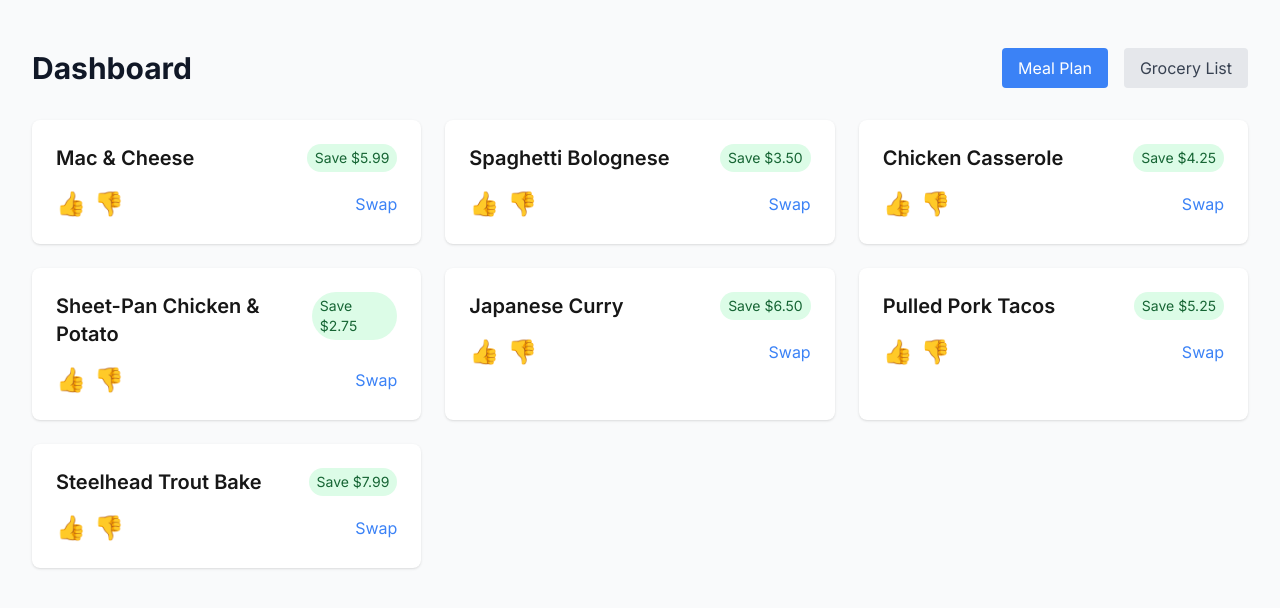
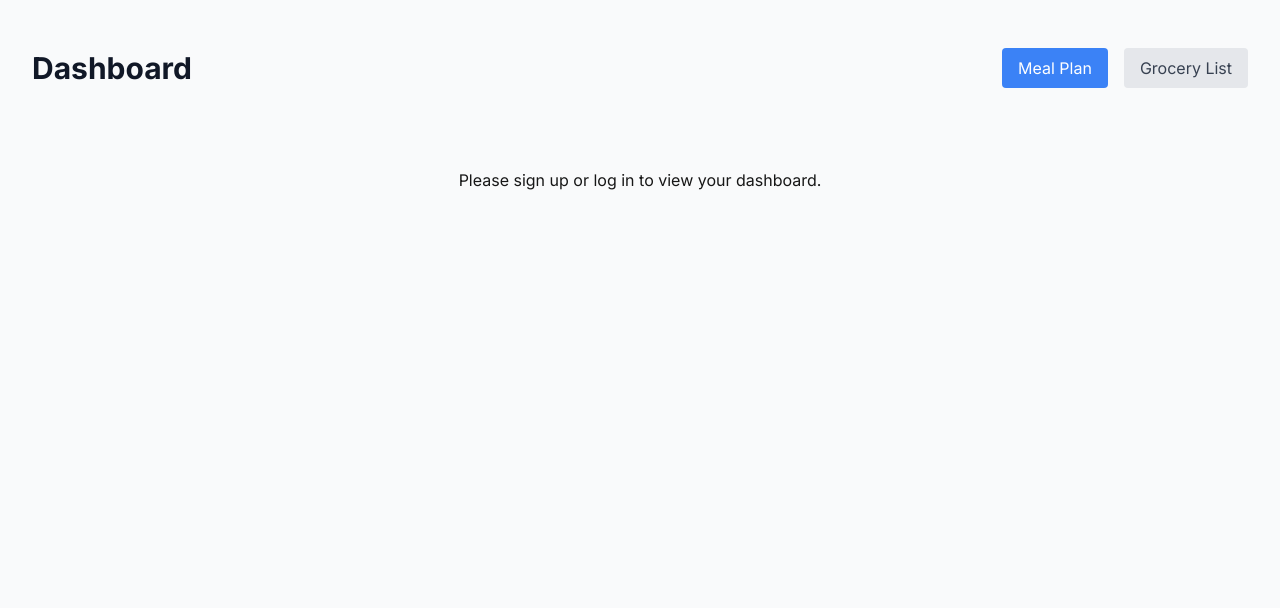
Before and after one commit to GWaterson-CA/localgrocer, a Next.js app: page /dashboard in a window 1280 px wide. Shown: the top 608 px of the page. Built offline with nearby package versions, Linux system fonts and the light colour scheme.

Commit message:
Implement user registration, household creation, and dashboard fetch logic. Store userId in localStorage. Dashboard fetches household and ratings for meal plan generation.

```diff
--- /dev/null
+++ b/src/app/api/household.ts
@@ -0,0 +1,77 @@
+import { NextResponse } from 'next/server';
+import { prisma } from '@/server/db';
+import { Prisma } from '@prisma/client';
+
+export async function POST(req: Request) {
+  const { userId, household, members } = await req.json();
+  if (!userId || !household || !members) {
+    return NextResponse.json({ success: false, message: 'Missing required fields.' }, { status: 400 });
+  }
+  try {
+    const created = await prisma.household.create({
+      data: {
+        name: household.name,
+        potsPref: household.potsPref,
+        prepTimePref: household.prepTimePref,
+        familyFavoriteMeals: household.familyFavoriteMeals as any,
+        storePrefs: {
+          create: household.storePrefs.map((store: string) => ({ store }))
+        },
+        members: {
+          create: members.map((m: any) => ({
+            name: m.name,
+            age: m.age ? parseInt(m.age) : null,
+            gender: m.gender || null,
+            dietTags: m.dietTags,
+            likedIngredients: m.likedIngredients,
+            dislikedIngredients: m.dislikedIngredients,
+            favoriteMeals: m.favoriteMeals
+          }))
+        },
+        users: {
+          create: {
+            userId,
+            role: 'OWNER'
+          }
+        }
+      }
+    });
+    return NextResponse.json({ success: true, householdId: created.id });
+  } catch (e) {
+    return NextResponse.json({ success: false, message: 'Failed to create household.' }, { status: 500 });
+  }
+}
+
+export async function GET(req: Request) {
+  const { searchParams } = new URL(req.url!);
+  const userId = searchParams.get('userId');
+  if (!userId) {
+    return NextResponse.json({ success: false, message: 'Missing userId.' }, { status: 400 });
+  }
+  try {
+    const householdUser = await prisma.householdUser.findFirst({
+      where: { userId },
+      include: {
+        household: {
+          include: {
+            members: true,
+            storePrefs: true,
+            plans: true
+          }
+        }
+      }
+    });
+    if (!householdUser) {
+      return NextResponse.json({ success: false, message: 'No household found for user.' }, { status: 404 });
+    }
+    // Optionally fetch ratings for this user
+    const ratings = await prisma.rating.findMany({ where: { userId } });
+    return NextResponse.json({
+      success: true,
+      household: householdUser.household,
+      ratings
+    });
+  } catch (e) {
+    return NextResponse.json({ success: false, message: 'Failed to fetch household.' }, { status: 500 });
+  }
+}
--- a/src/app/dashboard/page.tsx
+++ b/src/app/dashboard/page.tsx
@@ -1,6 +1,6 @@
 'use client';
 
-import { useState } from 'react';
+import { useState, useEffect } from 'react';
 import { useToast } from '@/components/ui/use-toast';
 
 type Meal = {
@@ -18,21 +18,34 @@ type GroceryItem = {
   wasPrice?: number;
 };
 
+// New type for AI meal plan
+interface AIMeal {
+  day: string;
+  mealName: string;
+  imageUrl: string;
+  estimatedCost: number;
+  estimatedSavings?: number;
+  primaryDishDetails: string;
+  optionalExtras: string;
+  reasoning: string;
+  nutritionDetails: string;
+  mainIngredients: { name: string; store: string; price: number }[];
+  prepTime: number;
+  pots: number;
+}
+
 export default function Dashboard() {
   const { toast } = useToast();
   const [activeTab, setActiveTab] = useState<'meal-plan' | 'grocery-list'>('meal-plan');
+  const [meals, setMeals] = useState<AIMeal[]>([]);
+  const [expanded, setExpanded] = useState<number | null>(null);
+  const [loading, setLoading] = useState(false);
+  const [userId, setUserId] = useState<string | null>(null);
+  const [household, setHousehold] = useState<any>(null);
+  const [ratings, setRatings] = useState<any[]>([]);
+  const [error, setError] = useState<string | null>(null);
 
   // Mock data - replace with real data from API
-  const meals: Meal[] = [
-    { id: '1', name: 'Mac & Cheese', savings: 5.99, rating: 0 },
-    { id: '2', name: 'Spaghetti Bolognese', savings: 3.50, rating: 0 },
-    { id: '3', name: 'Chicken Casserole', savings: 4.25, rating: 0 },
-    { id: '4', name: 'Sheet-Pan Chicken & Potato', savings: 2.75, rating: 0 },
-    { id: '5', name: 'Japanese Curry', savings: 6.50, rating: 0 },
-    { id: '6', name: 'Pulled Pork Tacos', savings: 5.25, rating: 0 },
-    { id: '7', name: 'Steelhead Trout Bake', savings: 7.99, rating: 0 },
-  ];
-
   const groceryItems: GroceryItem[] = [
     { id: '1', name: 'Chicken Breast', store: 'Save-On-Foods', price: 8.99, wasPrice: 12.99 },
     { id: '2', name: 'Ground Beef', store: 'Independent', price: 6.99, wasPrice: 9.99 },
@@ -42,19 +55,70 @@ export default function Dashboard() {
     { id: '6', name: 'Vegetables', store: 'Nesters', price: 3.99, wasPrice: 4.99 },
   ];
 
-  const handleRating = (mealId: string, rating: number) => {
-    toast({
-      title: 'Rating Updated',
-      description: 'Your rating has been saved.',
-    });
-  };
+  useEffect(() => {
+    // Try to get userId from localStorage (set after signup)
+    const stored = localStorage.getItem('userId');
+    if (stored) setUserId(stored);
+  }, []);
 
-  const handleSwap = (mealId: string) => {
-    toast({
-      title: 'Meal Swapped',
-      description: 'A new meal has been suggested.',
-    });
-  };
+  useEffect(() => {
+    if (userId) {
+      setLoading(true);
+      fetch(`/api/household?userId=${userId}`)
+        .then(res => res.json())
+        .then(data => {
+          if (data.success) {
+            setHousehold(data.household);
+            setRatings(data.ratings);
+            setError(null);
+          } else {
+            setError(data.message || 'No household found.');
+          }
+          setLoading(false);
+        })
+        .catch(() => {
+          setError('Failed to fetch household.');
+          setLoading(false);
+        });
+    }
+  }, [userId]);
+
+  useEffect(() => {
+    if (activeTab === 'meal-plan' && household && ratings) {
+      setLoading(true);
+      fetch('/api/trpc/plan.generate', {
+        method: 'POST',
+        headers: { 'Content-Type': 'application/json' },
+        body: JSON.stringify({
+          householdProfile: {
+            id: household.id,
+            name: household.name,
+            potsPref: household.potsPref,
+            prepTimePref: household.prepTimePref,
+            members: household.members.map((m: any) => ({
+              id: m.id,
+              age: m.age,
+              name: m.name,
+              dietTags: m.dietTags || []
+            })),
+            storePrefs: household.storePrefs.map((s: any) => ({ id: s.id, store: s.store }))
+          },
+          ratingsHistory: ratings
+        })
+      })
+        .then(res => res.json())
+        .then(data => {
+          setMeals(data.result?.data || []);
+          setLoading(false);
+        })
+        .catch(() => setLoading(false));
+    }
+  }, [activeTab, household, ratings]);
+
+  const handleLike = (idx: number) => toast({ title: 'Liked!', description: 'You liked this meal.' });
+  const handleDislike = (idx: number) => toast({ title: 'Disliked!', description: 'You disliked this meal.' });
+  const handleApprove = (idx: number) => toast({ title: 'Approved!', description: 'Added to grocery list.' });
+  const handleRegenerate = (idx: number) => toast({ title: 'Regenerated!', description: 'A new meal will be suggested.' });
 
   return (
     <div className="min-h-screen bg-gray-50 py-12 px-4 sm:px-6 lg:px-8">
@@ -85,41 +149,49 @@ export default function Dashboard() {
           </div>
         </div>
 
-        {activeTab === 'meal-plan' ? (
+        {error ? (
+          <div className="text-center text-red-600 py-12">{error}</div>
+        ) : !userId ? (
+          <div className="text-center py-12">Please sign up or log in to view your dashboard.</div>
+        ) : activeTab === 'meal-plan' ? (
+          loading ? <div className="text-center py-12">Generating meal plan...</div> :
           <div className="grid grid-cols-1 md:grid-cols-2 lg:grid-cols-3 gap-6">
-            {meals.map((meal) => (
-              <div
-                key={meal.id}
-                className="bg-white rounded-lg shadow p-6 space-y-4"
-              >
-                <div className="flex justify-between items-start">
-                  <h3 className="text-xl font-semibold">{meal.name}</h3>
-                  <span className="bg-green-100 text-green-800 px-2 py-1 rounded-full text-sm">
-                    Save ${meal.savings.toFixed(2)}
-                  </span>
+            {meals.map((meal, idx) => (
+              <div key={idx} className="bg-white rounded-lg shadow p-6 space-y-4">
+                <div className="flex flex-col items-center">
+                  <img src={meal.imageUrl} alt={meal.mealName} className="w-full h-48 object-cover rounded mb-2" />
+                  <h3 className="text-xl font-semibold text-center">{meal.mealName}</h3>
+                  <div className="flex justify-between w-full mt-2">
+                    <span className="text-gray-600">{meal.day}</span>
+                    <span className="bg-green-100 text-green-800 px-2 py-1 rounded-full text-sm">${meal.estimatedCost.toFixed(2)}{meal.estimatedSavings ? ` (Save $${meal.estimatedSavings.toFixed(2)})` : ''}</span>
+                  </div>
                 </div>
-                <div className="flex justify-between items-center">
+                <div className="flex justify-between items-center mt-2">
                   <div className="flex space-x-2">
-                    <button
-                      onClick={() => handleRating(meal.id, 1)}
-                      className="text-2xl hover:text-blue-500"
-                    >
-                      👍
-                    </button>
-                    <button
-                      onClick={() => handleRating(meal.id, -1)}
-                      className="text-2xl hover:text-red-500"
-                    >
-                      👎
-                    </button>
+                    <button onClick={() => handleLike(idx)} className="text-2xl hover:text-blue-500">👍</button>
+                    <button onClick={() => handleDislike(idx)} className="text-2xl hover:text-red-500">👎</button>
                   </div>
-                  <button
-                    onClick={() => handleSwap(meal.id)}
-                    className="text-blue-500 hover:text-blue-700"
-                  >
-                    Swap
-                  </button>
+                  <button onClick={() => handleApprove(idx)} className="bg-green-500 text-white px-3 py-1 rounded">Approve</button>
+                  <button onClick={() => handleRegenerate(idx)} className="bg-yellow-500 text-white px-3 py-1 rounded">Regenerate</button>
+                  <button onClick={() => setExpanded(expanded === idx ? null : idx)} className="ml-2 text-blue-600 underline">{expanded === idx ? 'Collapse' : 'Expand'}</button>
                 </div>
+                {expanded === idx && (
+                  <div className="mt-4 border-t pt-4 space-y-2">
+                    <div><strong>Primary Dish Details:</strong> {meal.primaryDishDetails}</div>
+                    <div><strong>Optional Extras:</strong> {meal.optionalExtras}</div>
+                    <div><strong>Reasoning:</strong> {meal.reasoning}</div>
+                    <div><strong>Nutrition:</strong> {meal.nutritionDetails}</div>
+                    <div>
+                      <strong>Main Ingredients:</strong>
+                      <ul className="list-disc ml-6">
+                        {meal.mainIngredients.map((ing, i) => (
+                          <li key={i}>{ing.name} ({ing.store}) - ${ing.price.toFixed(2)}</li>
+                        ))}
+                      </ul>
+                    </div>
+                    <div><strong>Prep Time:</strong> {meal.prepTime} min | <strong>Pots:</strong> {meal.pots}</div>
+                  </div>
+                )}
               </div>
             ))}
           </div>
--- a/src/app/signup/page.tsx
+++ b/src/app/signup/page.tsx
@@ -55,6 +55,9 @@ export default function SignUp() {
   });
   const [familyMealName, setFamilyMealName] = useState('');
   const [familyMealFrequency, setFamilyMealFrequency] = useState('');
+  const [email, setEmail] = useState('');
+  const [password, setPassword] = useState('');
+  const [userId, setUserId] = useState<string | null>(null);
 
   // Helper to update a member
   const updateMember = (idx: number, changes: any) => {
@@ -70,6 +73,28 @@ export default function SignUp() {
   const removeMember = (idx: number) => setFormData((prev) => ({ ...prev, members: prev.members.filter((_, i) => i !== idx) }));
 
   const steps = [
+    {
+      title: 'Create Account',
+      description: 'Sign up with your email and password to get started.',
+      component: (
+        <div className="space-y-4">
+          <input
+            type="email"
+            value={email}
+            onChange={e => setEmail(e.target.value)}
+            placeholder="Email"
+            className="w-full p-2 border rounded"
+          />
+          <input
+            type="password"
+            value={password}
+            onChange={e => setPassword(e.target.value)}
+            placeholder="Password"
+            className="w-full p-2 border rounded"
+          />
+        </div>
+      )
+    },
     {
       title: 'Household Name',
       description: 'What should we call your household?',
@@ -501,16 +526,66 @@ export default function SignUp() {
     }
   ];
 
-  const handleNext = () => {
+  const handleNext = async () => {
+    if (currentStep === 0) {
+      // Register user
+      if (!email || !password) {
+        toast({ title: 'Error', description: 'Email and password are required.' });
+        return;
+      }
+      try {
+        const res = await fetch('/api/register', {
+          method: 'POST',
+          headers: { 'Content-Type': 'application/json' },
+          body: JSON.stringify({ email, password })
+        });
+        const data = await res.json();
+        if (data.success && data.userId) {
+          setUserId(data.userId);
+          localStorage.setItem('userId', data.userId);
+          setCurrentStep(currentStep + 1);
+        } else {
+          toast({ title: 'Error', description: data.message || 'Registration failed.' });
+        }
+      } catch {
+        toast({ title: 'Error', description: 'Registration failed.' });
+      }
+      return;
+    }
     if (currentStep < steps.length - 1) {
       setCurrentStep(currentStep + 1);
     } else {
-      // Submit form
-      toast({
-        title: 'Success!',
-        description: 'Your household has been created.',
-      });
-      router.push('/dashboard');
+      // Submit household info
+      if (!userId) {
+        toast({ title: 'Error', description: 'User not registered.' });
+        return;
+      }
+      try {
+        const res = await fetch('/api/household', {
+          method: 'POST',
+          headers: { 'Content-Type': 'application/json' },
+          body: JSON.stringify({
+            userId,
+            household: {
+              name: formData.householdName,
+              potsPref: formData.potsPref,
+              prepTimePref: formData.prepTimePref,
+              storePrefs: formData.storePrefs,
+              familyFavoriteMeals: formData.familyFavoriteMeals
+            },
+            members: formData.members
+          })
+        });
+        const data = await res.json();
+        if (data.success) {
+          toast({ title: 'Success!', description: 'Your household has been created.' });
+          router.push('/dashboard');
+        } else {
+          toast({ title: 'Error', description: data.message || 'Failed to create household.' });
+        }
+      } catch {
+        toast({ title: 'Error', description: 'Failed to create household.' });
+      }
     }
   };
 
```
Also changed, not shown: src/app/api/register.ts (added, +17 -0 lines).
